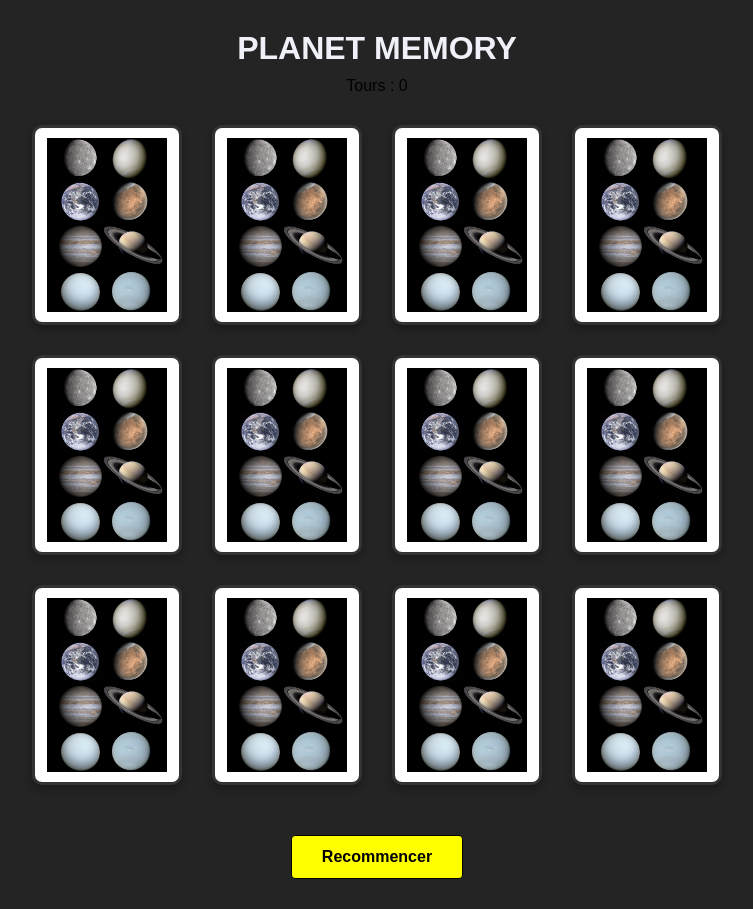
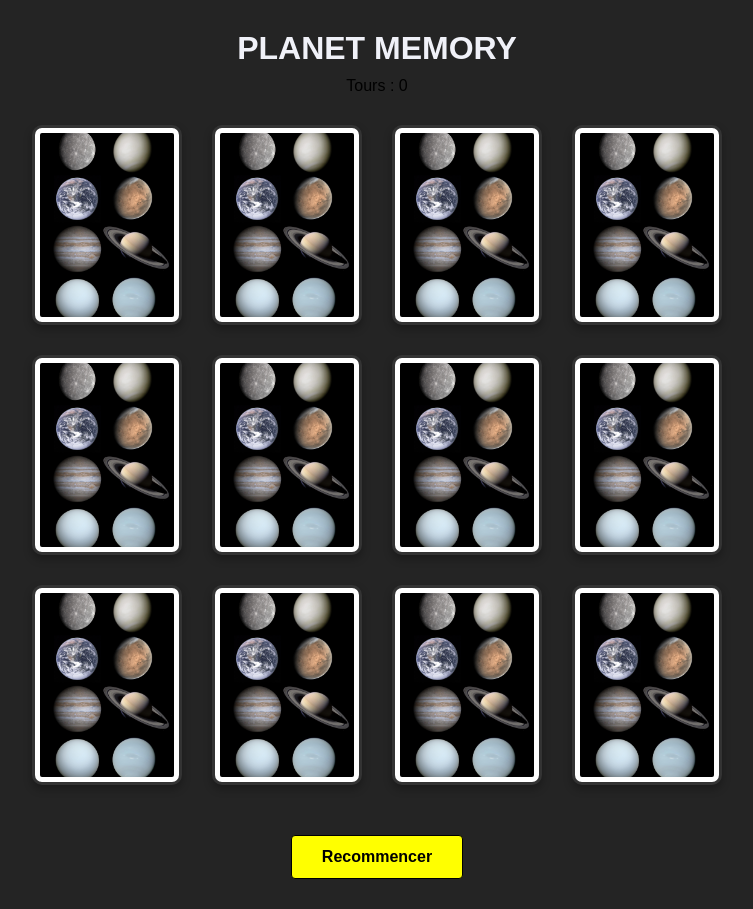
Before and after one commit to flaviemichel-laplateforme/memory-js02, a React (Vite) app: page / in a window 1280 px wide. Shown: the whole page, without its empty margins (263-1016 px from the left). Built offline with nearby package versions, Linux system fonts and the light colour scheme.

Commit message:
style: ajustement des propriétés CSS pour les cartes, amélioration de l'affichage des éléments

```diff
--- a/src/components/Card/Card.css
+++ b/src/components/Card/Card.css
@@ -35,13 +35,13 @@
 .card .front {
     transform: rotateY(180deg);
     background-color: #000;
-    object-fit: cover;
-    padding: 5px;
+    object-fit: contain;
+    padding: 10px;
 }
 
 .card .back {
     background-color: #fff;
-    padding: 10px;
+    padding: 5px;
     cursor: pointer;
-    object-fit: contain;
+    object-fit: cover;
 }
```
